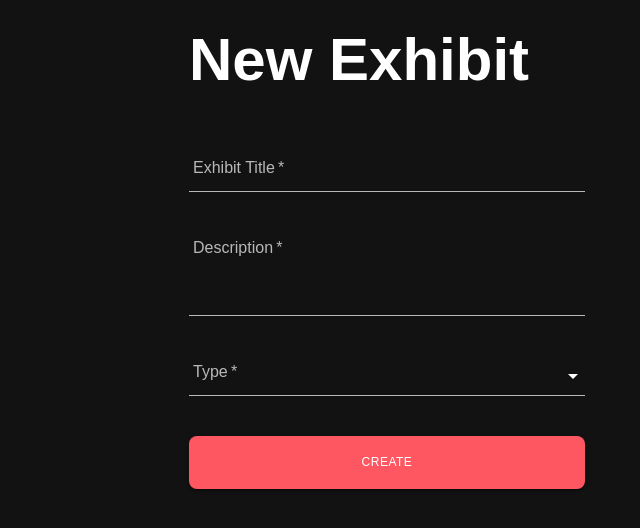
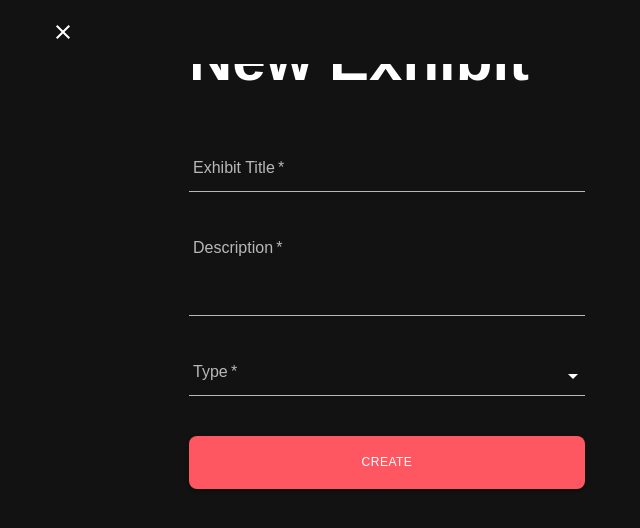
Before and after one commit to benbalderas/meeu-frontend, a React (Create React App) app: page /exhibits/create in a window 1280 px wide. Shown: the top 528 px of the page, without its empty margins (253-893 px from the left). Built offline with nearby package versions, Linux system fonts and the light colour scheme; a web font is replaced by a local one.

Commit message:
Added nav bar with close button

```diff
--- a/src/components/forms/CreateExhibit/index.js
+++ b/src/components/forms/CreateExhibit/index.js
@@ -1,4 +1,5 @@
 import React, { useState } from 'react';
+import { useHistory } from 'react-router-dom';
 
 import {
   Container,
@@ -12,14 +13,27 @@ import {
   Button,
 } from '@material-ui/core';
 
+import CloseIcon from '@material-ui/icons/Close';
+import NavBar from 'components/navigation/NavBar';
+
 export default function CreateExhibit() {
+  const { push, goBack } = useHistory();
   const [type, setType] = useState('');
 
   const handleChange = (event) => {
     setType(event.target.value);
   };
 
+  const handleBackClick = () => {
+    push('/exhibits');
+  };
+
   return (
+    <>
+      <NavBar screenTitle={null} onClick={handleBackClick}>
+        <CloseIcon />
+      </NavBar>
+
       <Box mt={3} mb={5}>
         <Container maxWidth="xs">
           <Typography gutterBottom variant="h2">
@@ -76,5 +90,6 @@ export default function CreateExhibit() {
           </form>
         </Container>
       </Box>
+    </>
   );
 }
```
Lines whose indentation alone changed are shown as unchanged.
